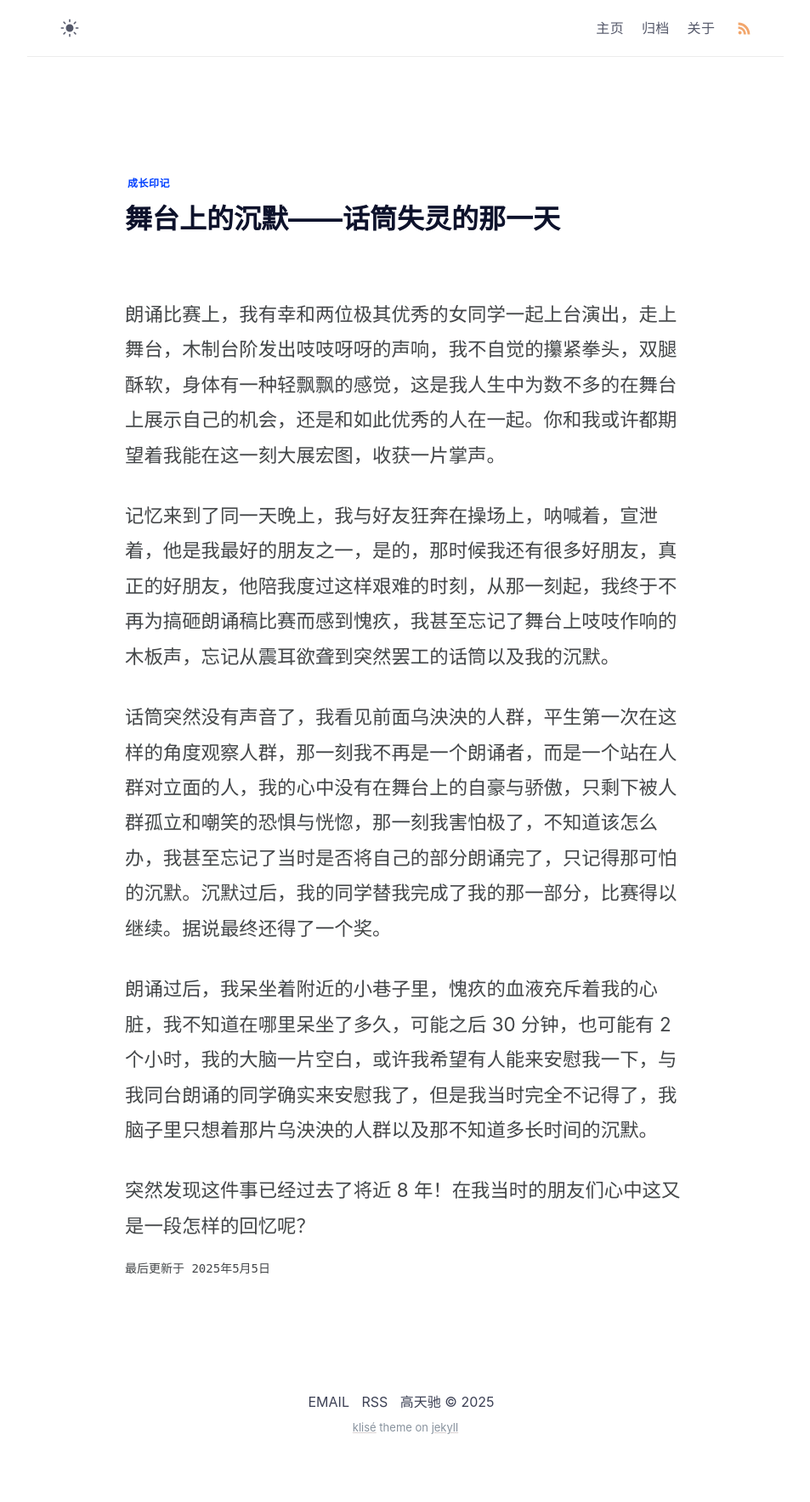
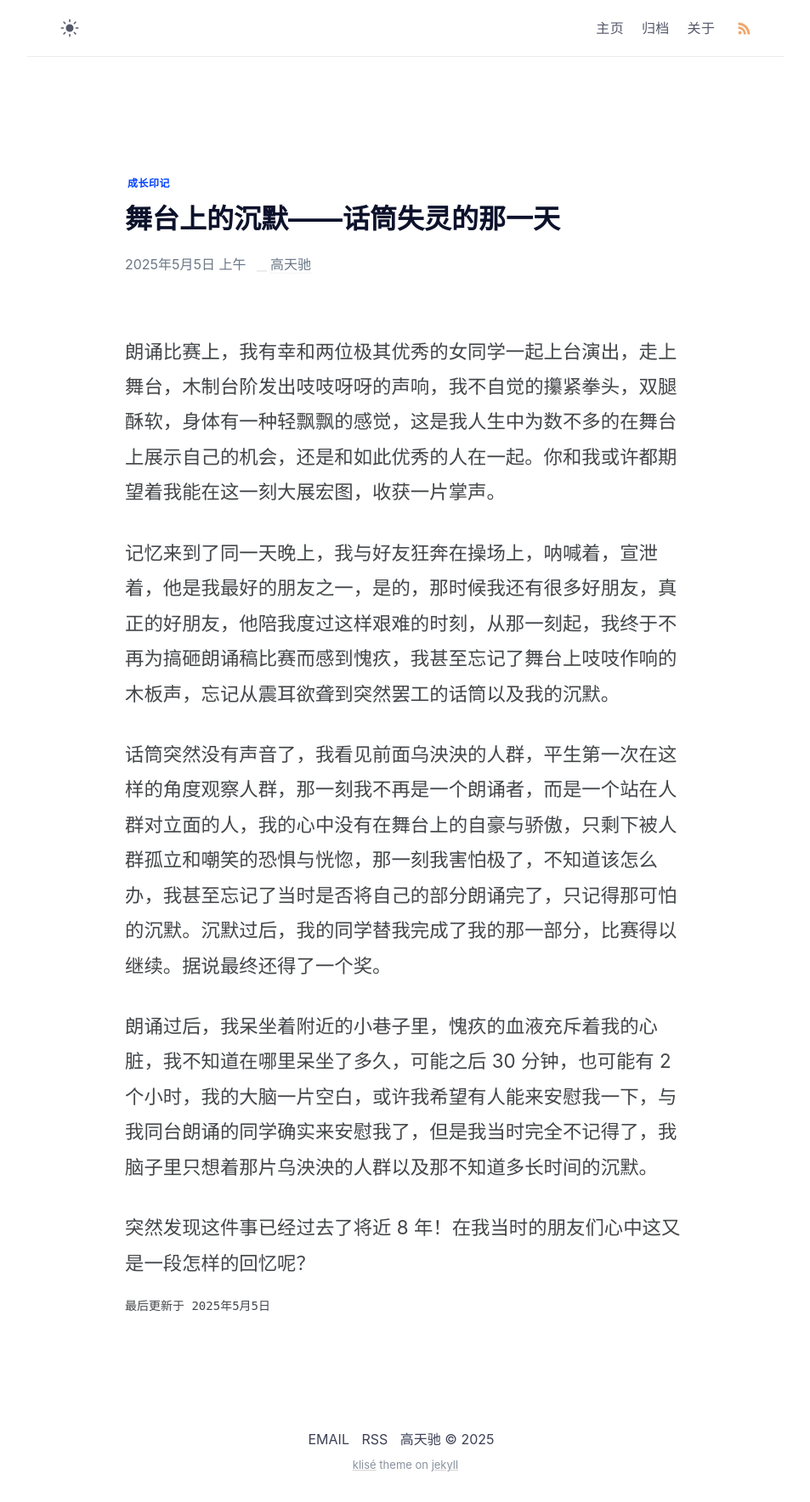
Before and after one commit to gaotianchi/gaotianchi.github.io, a Jekyll site: the page built from _posts/the-silent-moment-on-stage/2025-05-05-the-silent-moment-on-stage.md, in a window 1280 px wide. Shown: the whole page at 85% size, without its empty margins (163-1116 px from the left). Built offline with Jekyll 4.4.1, drawn with Linux system fonts in a browser that asks for light colours; before the commit the page ends 1725 px from its top, so only the background shows below that.

Commit message:
Fix post date references in metadata to use 'page' instead of 'post'

```diff
--- a/_layouts/post.html
+++ b/_layouts/post.html
@@ -46,11 +46,11 @@ layout: compress
           </div>
           {% endif %}
           <h1 class="header-title" itemprop="headline">{{ page.title | escape }}</h1>
-          {% if post.date %}
+          {% if page.date %}
           <div class="post-meta">
-            <time datetime="{{ post.date | date_to_xmlschema }}" itemprop="datePublished">
-              {% assign hour = post.date | date: "%H" | plus: 0 %}
-              {{ post.date | date: "%Y年%-m月%-d日" }}
+            <time datetime="{{ page.date | date_to_xmlschema }}" itemprop="datePublished">
+              {% assign hour = page.date | date: "%H" | plus: 0 %}
+              {{ page.date | date: "%Y年%-m月%-d日" }}
               {% if hour >= 0 and 5 > hour %}凌晨
               {% elsif hour >= 5 and 11 > hour %}上午
               {% elsif hour >= 11 and 13 > hour %}中午
@@ -58,7 +58,7 @@ layout: compress
               {% elsif hour >= 18 and 23 > hour %}晚上
               {% else %}深夜
               {% endif %}
-              <!-- {{ post.date | date: "%-H:%M" }} -->
+              <!-- {{ page.date | date: "%-H:%M" }} -->
             </time>
             <span itemprop="author" itemscope itemtype="https://schema.org/Person">
               <span itemprop="name">{{ site.author.name }}</span>
```
